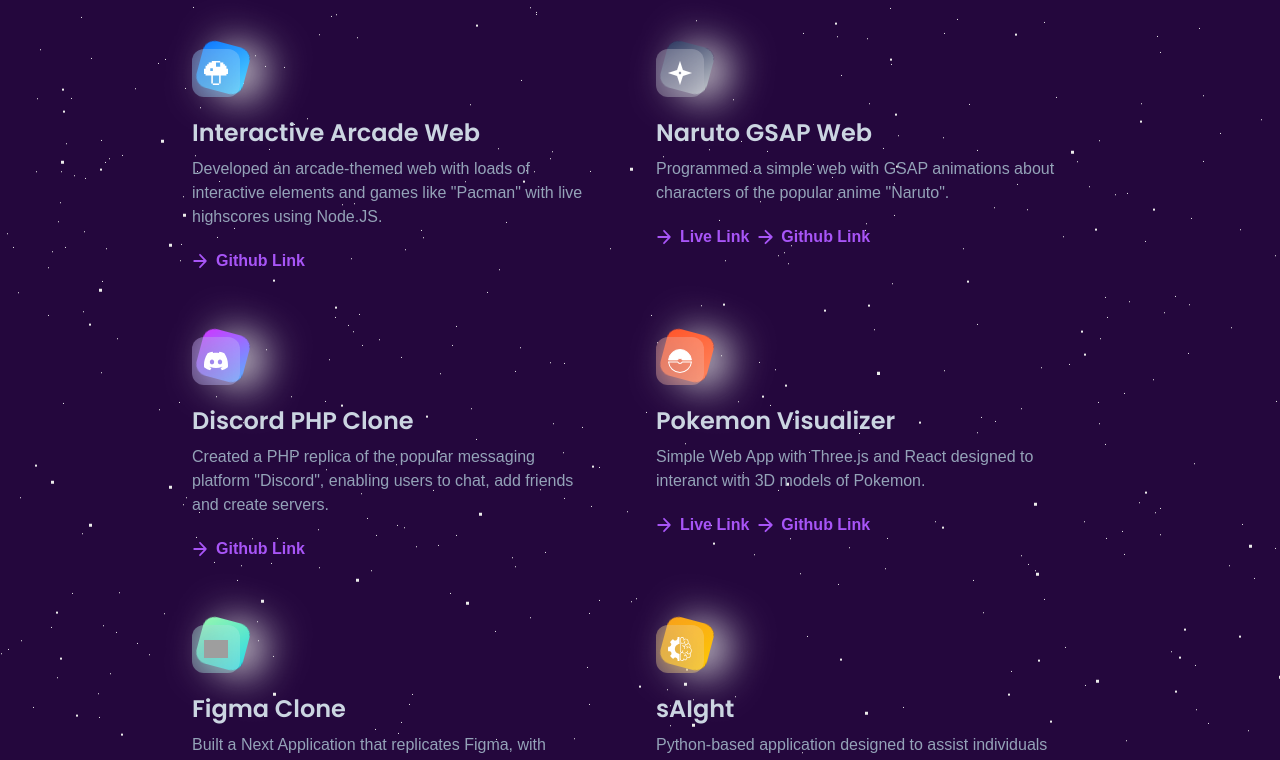
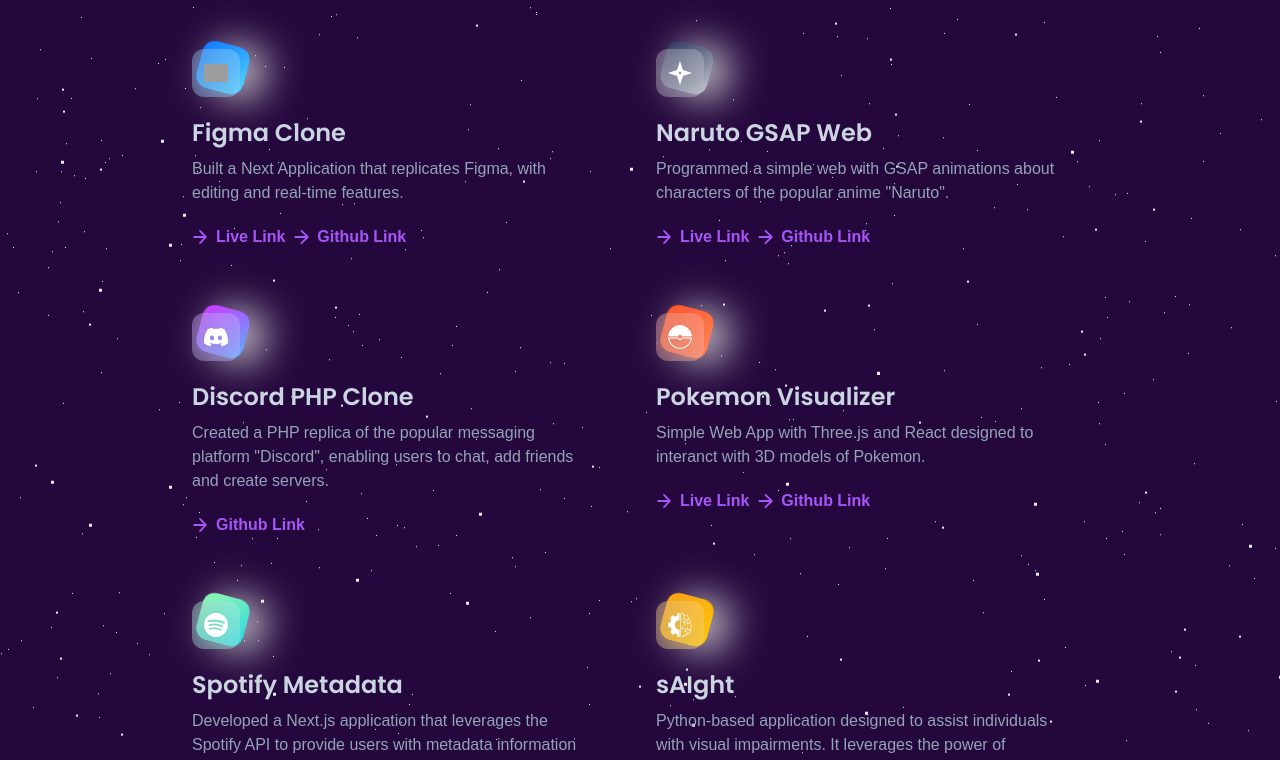
Before and after one commit to guilleixy/spaceportfolio, a React (Vite) app: page /projects in a window 1280 px wide. Shown: the part 315-1075 px from the top of the page. Built offline with nearby package versions, Linux system fonts and the light colour scheme; grey boxes are pictures that could not be loaded; a web font is replaced by a local one.

Commit message:
Add files via upload

```diff
--- a/src/constants/index.js
+++ b/src/constants/index.js
@@ -192,11 +192,12 @@
 
 export const projects = [
     {
-        iconUrl: arcade,
+        iconUrl: figma,
         theme: 'btn-back-blue',
-        name: 'Interactive Arcade Web',
-        description: 'Developed an arcade-themed web with loads of interactive elements and games like "Pacman" with live highscores using Node.JS.',
-        githublink: 'https://github.com/guilleixy/arcade-level-2',
+        name: 'Figma Clone',
+        description: 'Built a Next Application that replicates Figma, with editing and real-time features.',
+        githublink: 'https://github.com/guilleixy/figma-clone',
+        livelink: 'https://figma-clone-three-tan.vercel.app/',
     },
     {
         iconUrl: ninja,
@@ -222,12 +223,12 @@
         livelink: 'https://guilleixy.github.io/feraligatrhtml/',
     },
     {
-        iconUrl: figma,
+        iconUrl: spotify,
         theme: 'btn-back-green',
-        name: 'Figma Clone',
-        description: 'Built a Next Application that replicates Figma, with editing and real-time features.',
-        githublink: 'https://github.com/guilleixy/figma-clone',
-        livelink: 'https://figma-clone-three-tan.vercel.app/',
+        name: 'Spotify Metadata',
+        description: 'Developed a Next.js application that leverages the Spotify API to provide users with metadata information about songs.',
+        githublink: 'https://github.com/guilleixy/spotify-search-bar',
+        livelink: 'https://spotify-metadata.vercel.app/',
     },
 
     {
```
